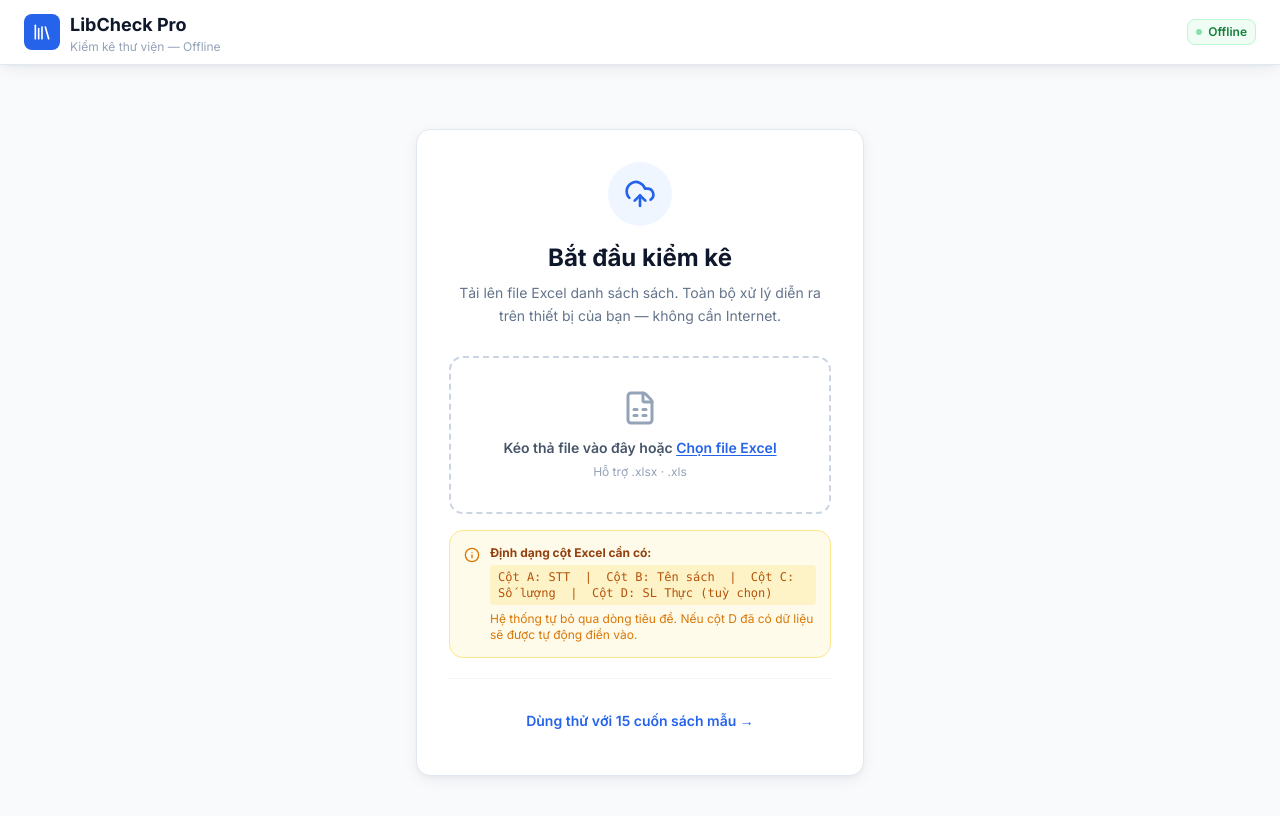
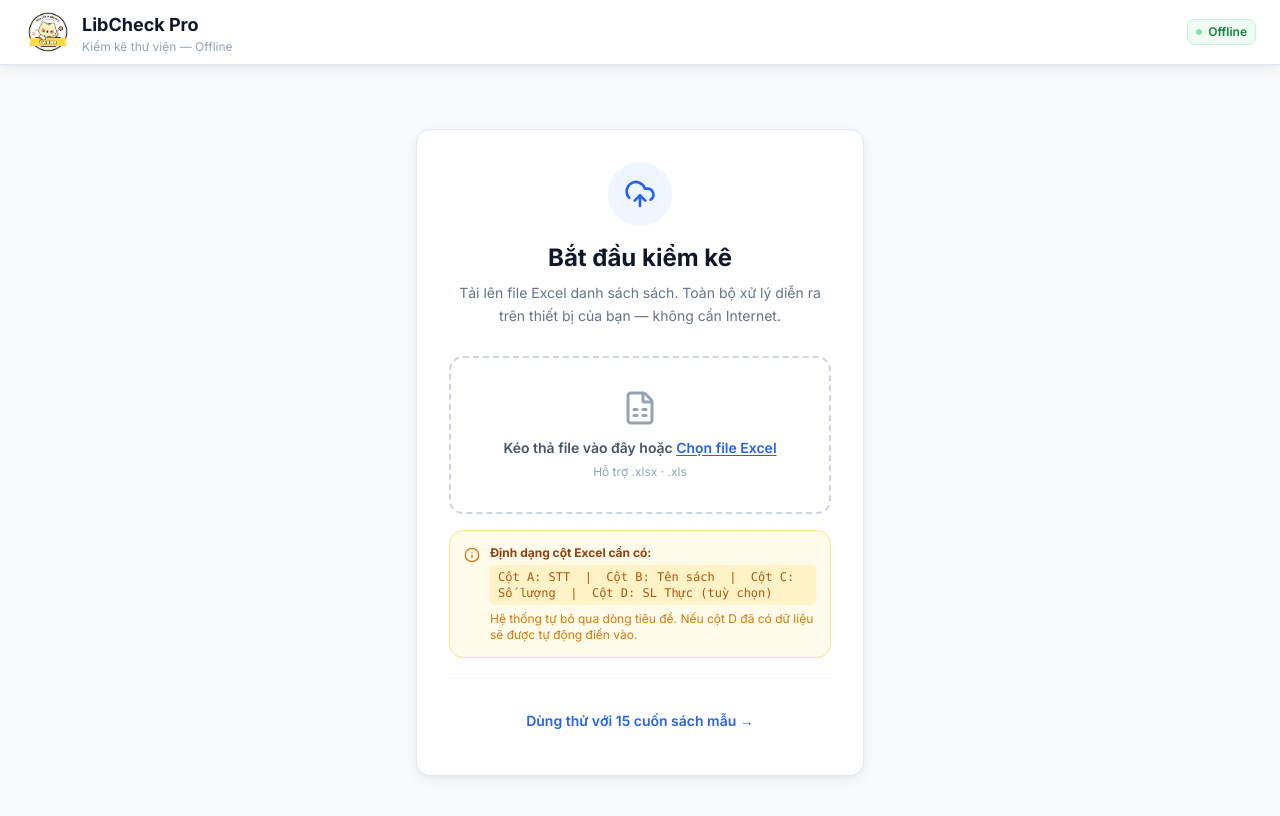
Before and after one commit to Lamvanna/NhapExcel, a plain HTML site: page index.html in a window 1280 px wide. Drawn offline with nearby package versions, Linux system fonts and the light colour scheme.

Commit message:
Fix: Thêm logo hình ảnh vào header

```diff
--- a/index.html
+++ b/index.html
@@ -88,8 +88,8 @@
 <header class="bg-white border-b border-slate-200 shadow-custom sticky top-0 z-30 safe-top">
     <div class="max-w-screen-xl mx-auto px-4 sm:px-6 h-14 sm:h-16 flex items-center justify-between gap-3">
         <div class="flex items-center gap-2.5 flex-none">
-            <div class="bg-blue-600 text-white p-1.5 sm:p-2 rounded-small flex-none">
-                <i data-lucide="library" class="w-4 h-4 sm:w-5 sm:h-5"></i>
+            <div class="flex-none">
+                <img src="logo.png" alt="Logo" class="h-10 w-10 sm:h-12 sm:w-12 object-contain rounded-small">
             </div>
             <div>
                 <h1 class="font-heading text-base sm:text-lg font-bold text-slate-900 leading-tight">LibCheck Pro</h1>
```
